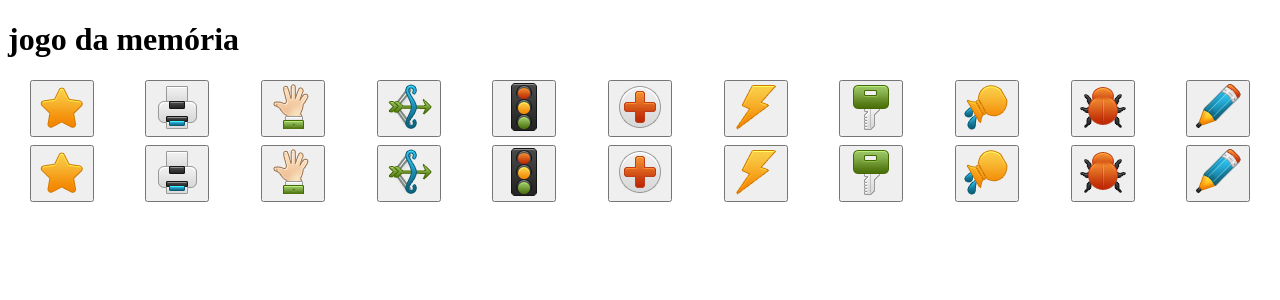
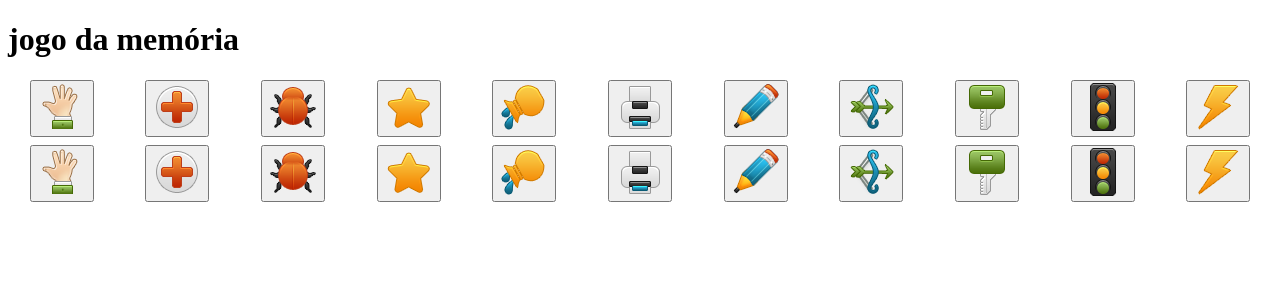
Before and after one commit to barbosadiego/jogo-memoria, a React (Create React App) app: page / in a window 1280 px wide. Shown: the top 300 px of the page. Built offline with nearby package versions, Linux system fonts and the light colour scheme.

Commit message:
create shuffle method in Grid.jsx

```diff
--- a/src/components/Grid.jsx
+++ b/src/components/Grid.jsx
@@ -2,20 +2,27 @@ import React from 'react';
 import Item from './Item';
 import icons from '../assets/iconsURL.json';
 import styled from 'styled-components';
+import { v4 as uuidv4 } from 'uuid';
 
 const Grid = () => {
+  const shuffledIcons = shuffle(icons);
+
+  function shuffle(array) {
+    return array.sort(() => Math.random() - 0.5);
+  }
+
   return (
     <StyledGrid>
-      {icons &&
-        icons.map((image) => (
+      {shuffledIcons &&
+        shuffledIcons.map((image) => (
           <div>
-            <Item key={image.id} image={image} />
+            <Item key={uuidv4()} image={image} />
           </div>
         ))}
-      {icons &&
-        icons.map((image) => (
+      {shuffledIcons &&
+        shuffledIcons.map((image) => (
           <div>
-            <Item key={image.id} image={image} />
+            <Item key={uuidv4()} image={image} />
           </div>
         ))}
     </StyledGrid>
```
